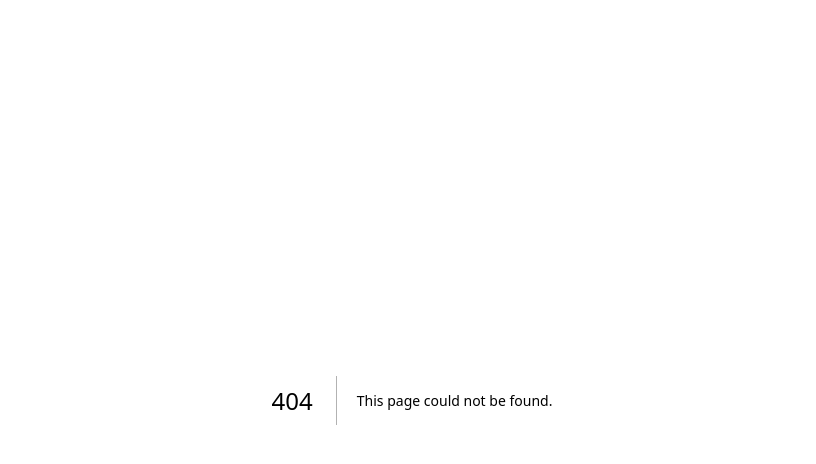
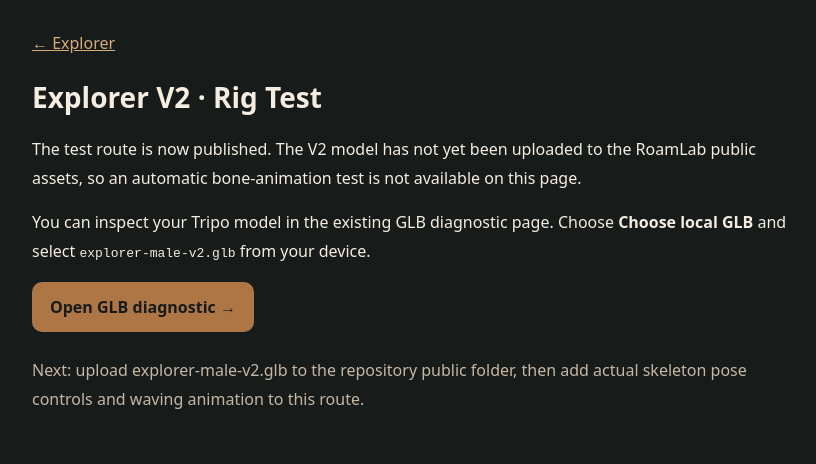
Before and after one commit to QinWei76/roamlab, a Next.js app: page /explorer/rig-test in a window 1280 px wide. Before the commit this address had no page. Shown: the top 464 px of the page, without its empty margins (228-1044 px from the left). Built offline with nearby package versions, Linux system fonts and the light colour scheme.

Commit message:
Add Explorer V2 rig test route and model upload instructions

```diff
--- /dev/null
+++ b/src/app/explorer/rig-test/page.tsx
@@ -0,0 +1,13 @@
+"use client";
+import Link from "next/link";
+export default function RigTest() {
+ return <main style={{minHeight:"100vh",background:"#171b1a",color:"#f5ede0",padding:"32px 18px",fontFamily:"system-ui,sans-serif"}}>
+ <div style={{maxWidth:760,margin:"0 auto"}}>
+ <Link href="/explorer" style={{color:"#d6aa78"}}>← Explorer</Link>
+ <h1 style={{fontSize:28,marginTop:24}}>Explorer V2 · Rig Test</h1>
+ <p style={{lineHeight:1.8}}>The test route is now published. The V2 model has not yet been uploaded to the RoamLab public assets, so an automatic bone-animation test is not available on this page.</p>
+ <p style={{lineHeight:1.8}}>You can inspect your Tripo model in the existing GLB diagnostic page. Choose <b>Choose local GLB</b> and select <code>explorer-male-v2.glb</code> from your device.</p>
+ <Link href="/explorer/glb-diagnostic" style={{display:"inline-block",padding:"14px 18px",background:"#ae7545",color:"#171b1a",borderRadius:10,textDecoration:"none",fontWeight:700}}>Open GLB diagnostic →</Link>
+ <p style={{color:"#c6b7a4",marginTop:24,lineHeight:1.8}}>Next: upload explorer-male-v2.glb to the repository public folder, then add actual skeleton pose controls and waving animation to this route.</p>
+ </div></main>;
+}
```
